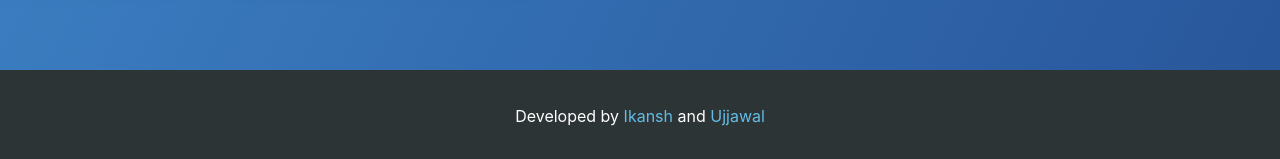
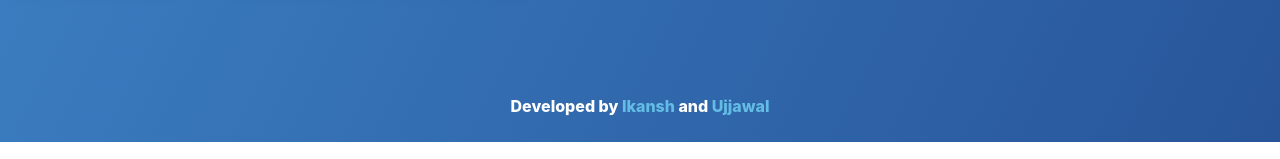
Before and after one commit to IkanshGoyal/InstaEdit, a React (Create React App) app: page / in a window 1280 px wide. Shown: the part 2401-2560 px from the top of the page. Built offline with nearby package versions, Linux system fonts and the light colour scheme.

Commit message:
improved the ui

```diff
--- a/src/components/HomePage.css
+++ b/src/components/HomePage.css
@@ -16,11 +16,12 @@ body {
 }
 
 .footer {
-  background-color: #2d3436;
-  padding: 20px 0;
+  background-color: transparent;
+  padding: 10px 0;
   color: white;
   text-align: center;
   font-size: 1rem;
+  font-weight: 800;
 }
 
 .footer a {
```
